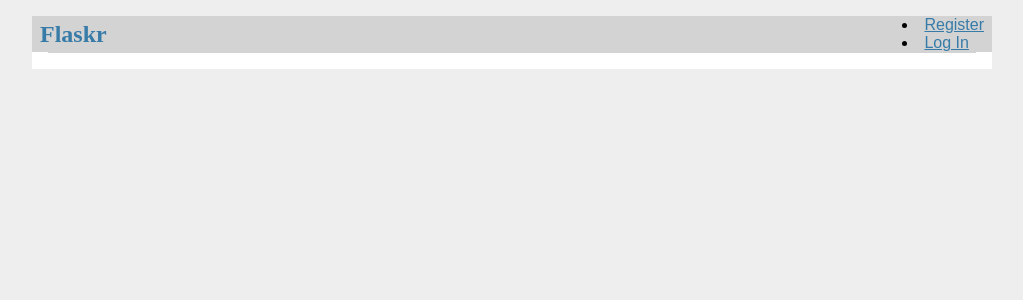
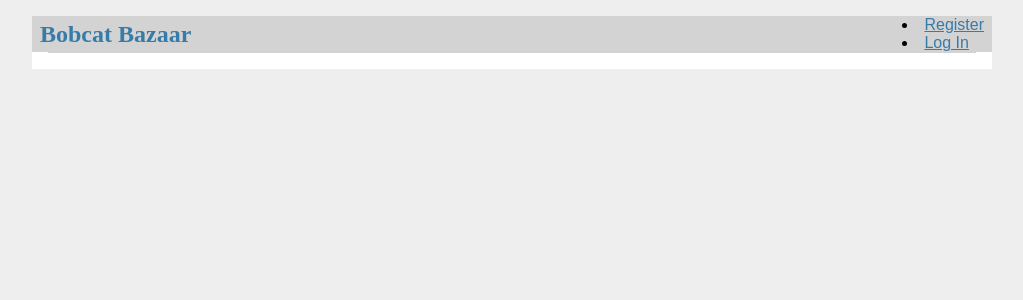
Before and after one commit to CS3398-Umbriel-YoullHaveToGoogleMe/Bobcat-Baazar-Class-Project-, a Flask app: template Bobcat_Bazaar/flaskr/templates/base.html in a window 1280 px wide. Shown: the top 300 px of the page, without its empty margins (128-1151 px from the left). Run offline with Flask 2, Linux system fonts and the light colour scheme; the template is opened without the code that fills it, so the values that code supplies are empty.

Commit message:
Changed to Bobcat Bazaar titles and headers

```diff
--- a/Bobcat_Bazaar/flaskr/templates/base.html
+++ b/Bobcat_Bazaar/flaskr/templates/base.html
@@ -1,8 +1,8 @@
 <!doctype html>
-<title>{% block title %}{% endblock %} - Flaskr</title>
+<title>{% block title %}{% endblock %} - Bobcat Bazaar</title>
 <link rel="stylesheet" href="{{ url_for('static', filename='style.css') }}">
 <nav>
-    <h1>Flaskr</h1>
+    <h1>Bobcat Bazaar</h1>
     <u1>
         {% if g.user %}
             <li><span>{{ g.user['username'] }}</span>
```
